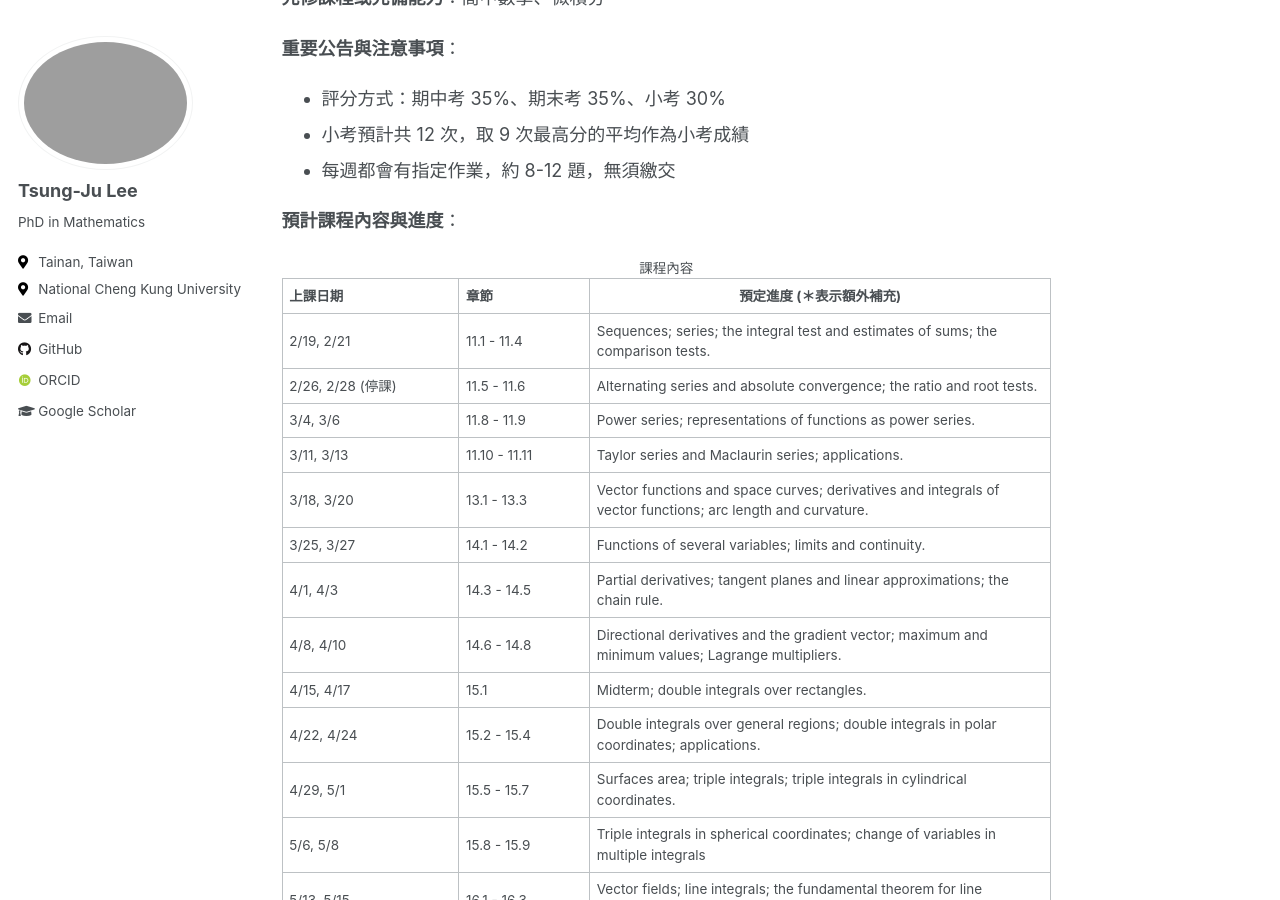
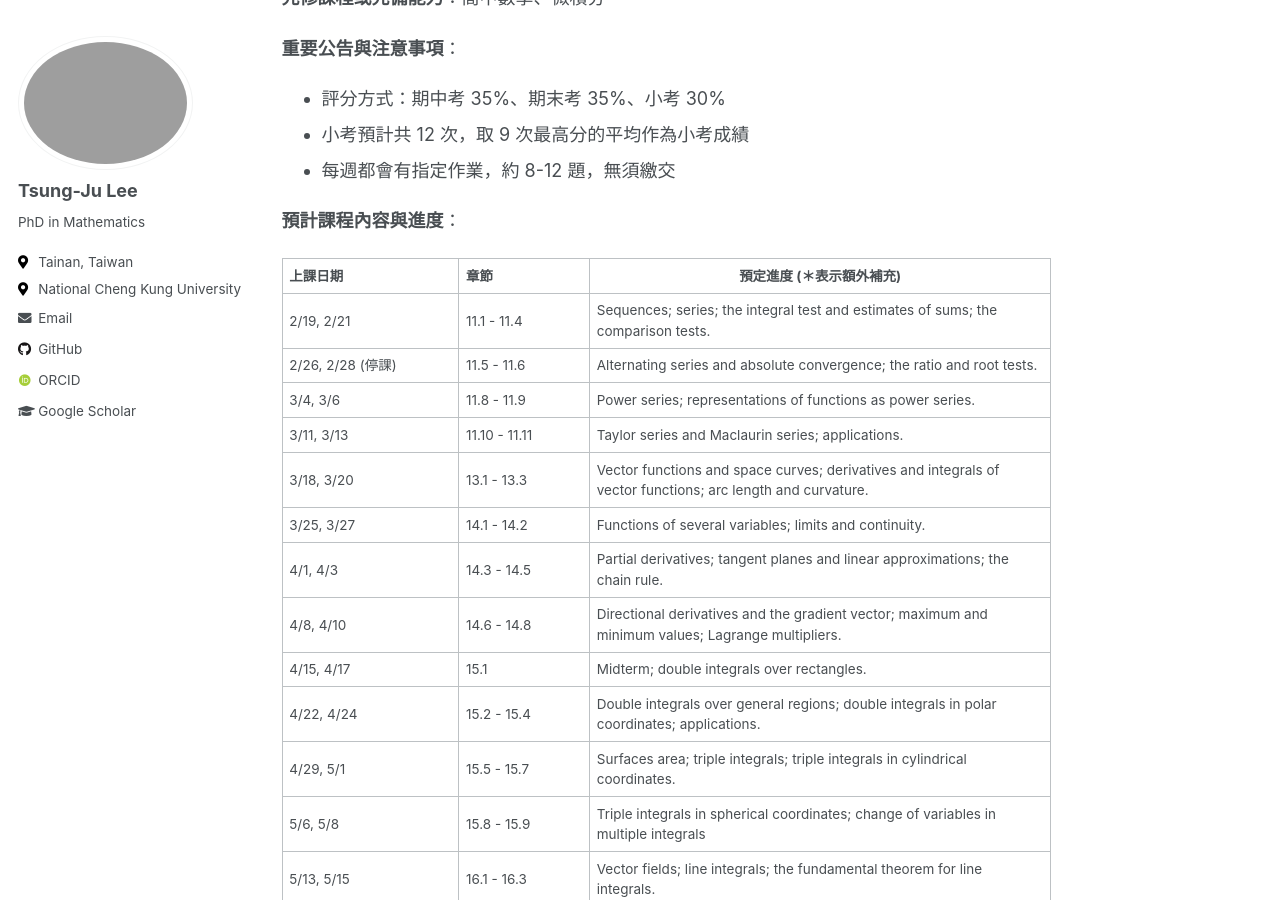
Before and after one commit to yusd24/yusd24.github.io, a Jekyll site: the page built from _teaching/2024-spring-calculus.md, in a window 1280 px wide and 900 px high, scrolled down 466 px. Built offline with Jekyll 4.4.1, drawn with Linux system fonts in a browser that asks for light colours; some web fonts are replaced.

Commit message:
Update 2024-spring-calculus.md

```diff
--- a/_teaching/2024-spring-calculus.md
+++ b/_teaching/2024-spring-calculus.md
@@ -31,7 +31,7 @@ location: "Taiwan, Taiwan"
 
 <p><b>預計課程內容與進度</b>：
 <table border="1">
-  <caption style="caption-side:top"><center>課程內容</center></caption>
+  <!--<caption style="caption-side:top"><center>課程內容</center></caption>-->
   <tr>
     <th style="width:23%"> 上課日期 </th>
     <th style="width:17%"> 章節 </th>
```
